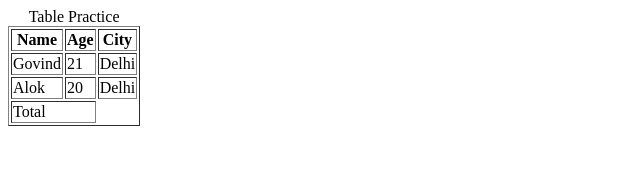
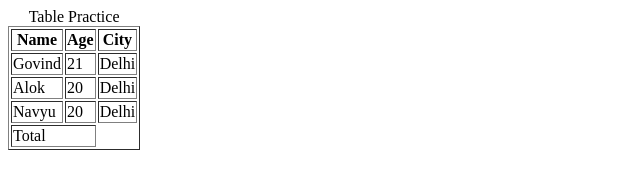
Before and after one commit to Jay-Govind/Web-Dev, a plain HTML site: page HTML/03_tables.html in a window 1280 px wide. Shown: the whole page, without its empty margins (0-640 px from the left). Drawn offline with Linux system fonts and the light colour scheme.

Commit message:
add the files

```diff
--- a/HTML/03_tables.html
+++ b/HTML/03_tables.html
@@ -31,6 +31,12 @@
           <td>20</td>
           <td>Delhi</td>
         </tr>
+
+        <tr>
+          <td>Navyu</td>
+          <td>20</td>
+          <td>Delhi</td>
+        </tr>
       </tbody>
 
       <tfoot>
```
